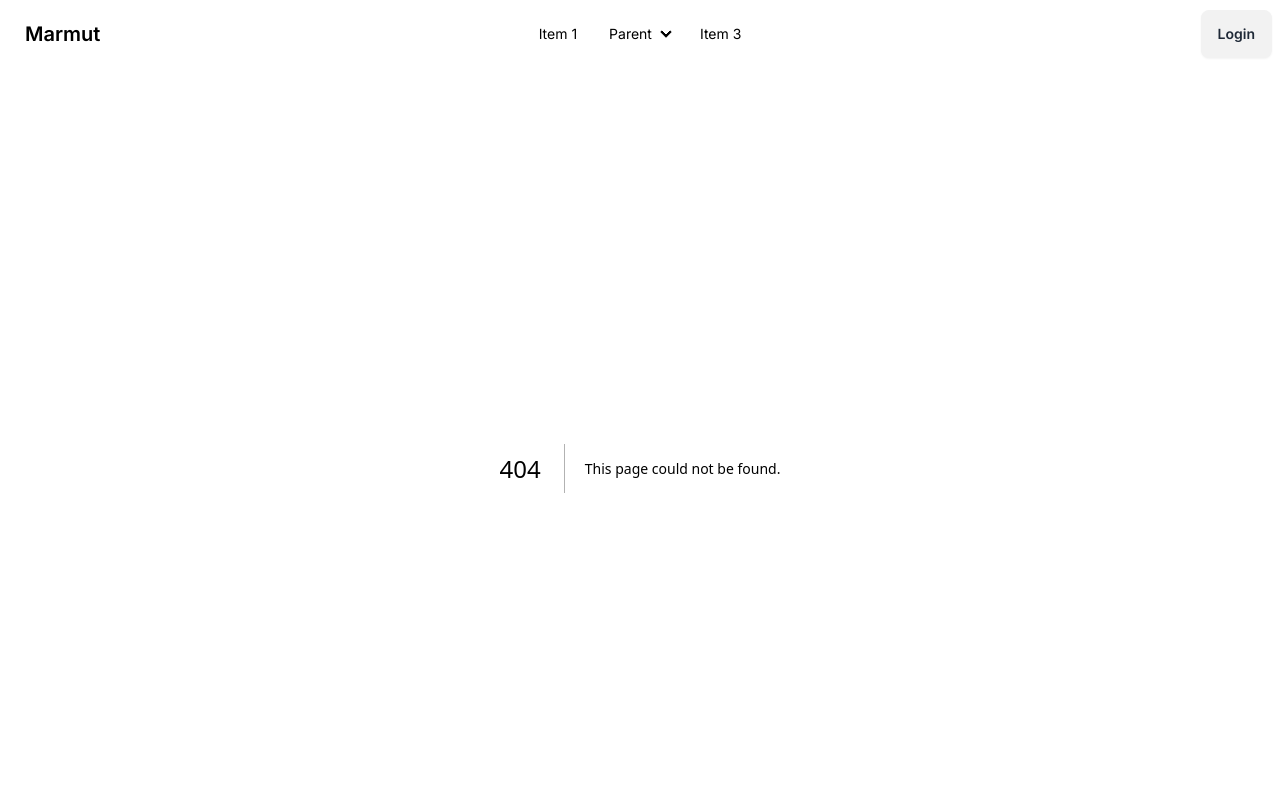
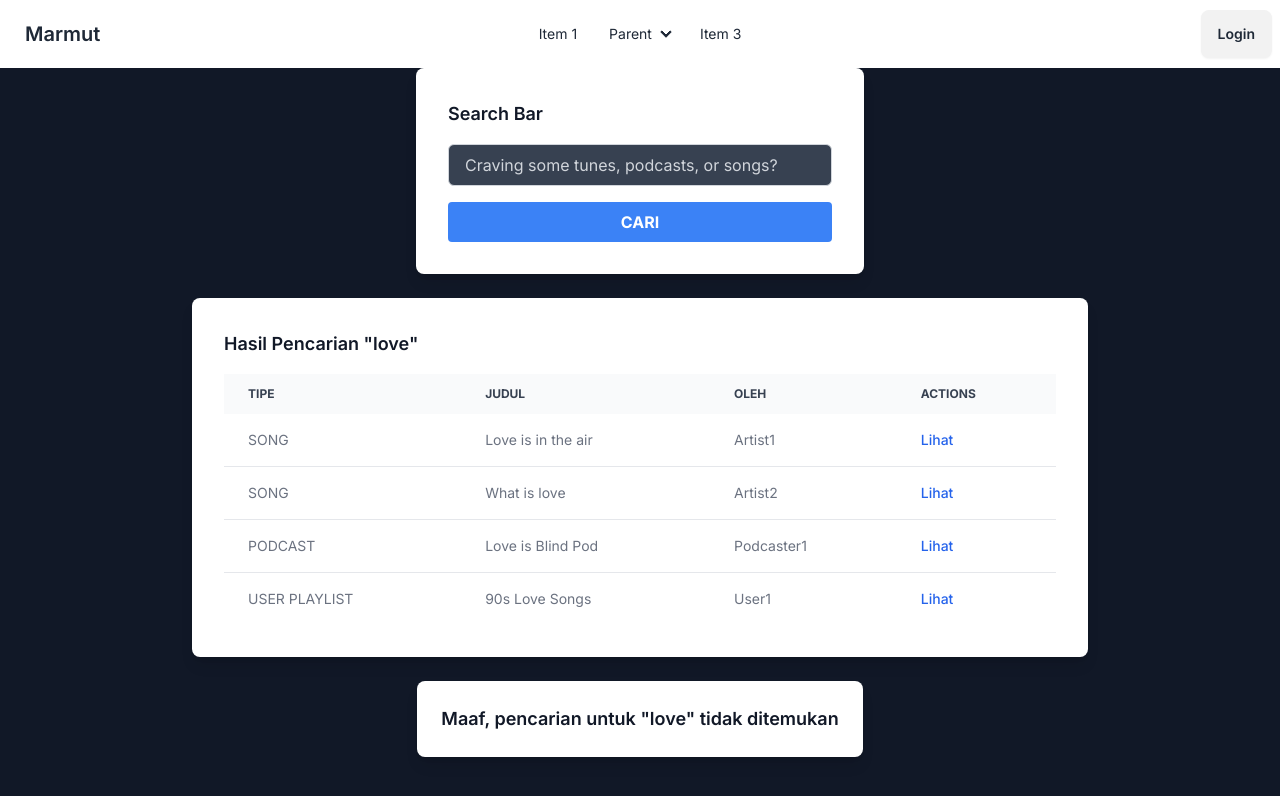
Before and after one commit to juankhusuma/marmut, a Next.js app: page /search in a window 1280 px wide. Before the commit this address had no page. Shown: the top 796 px of the page. Built offline with nearby package versions, Linux system fonts and the light colour scheme.

Commit message:
Implement Page Search Bar (backup f)

```diff
--- /dev/null
+++ b/src/app/search/page.tsx
@@ -0,0 +1,74 @@
+import Link from 'next/link';
+
+export default function SearchBar() {
+  return (
+<div className="flex flex-col items-center min-h-screen bg-gray-900">
+      <div className="bg-white p-8 rounded-lg shadow-lg text-gray-900 w-full max-w-md">
+        <div className="text-lg mb-4 font-semibold">Search Bar</div>
+        <div>
+          <label htmlFor="query" className="sr-only">Query:</label>
+          <input
+            type="text"
+            id="query"
+            name="query"
+            placeholder="Craving some tunes, podcasts, or songs?"
+            className="px-4 py-2 border border-gray-300 rounded-md w-full text-white bg-gray-700 placeholder-gray-300"
+          />
+        </div>
+        <button type="submit" className="mt-4 bg-blue-500 hover:bg-blue-700 text-white font-bold py-2 px-4 rounded block w-full">
+          CARI
+        </button>
+      </div>
+      <div className="bg-white p-8 mt-6 rounded-lg shadow-lg text-gray-900 w-full max-w-4xl">
+        <h2 className="text-lg mb-4 font-semibold">Hasil Pencarian "love"</h2>
+        <table className="w-full text-sm text-left text-gray-500">
+          <thead className="text-xs text-gray-700 uppercase bg-gray-50">
+            <tr>
+              <th scope="col" className="px-6 py-3">Tipe</th>
+              <th scope="col" className="px-6 py-3">Judul</th>
+              <th scope="col" className="px-6 py-3">Oleh</th>
+              <th scope="col" className="px-6 py-3">Actions</th>
+            </tr>
+          </thead>
+          <tbody>
+            <tr className="bg-white border-b">
+              <td className="px-6 py-4">SONG</td>
+              <td className="px-6 py-4">Love is in the air</td>
+              <td className="px-6 py-4">Artist1</td>
+              <td className="px-6 py-4">
+                <a href="#" className="font-medium text-blue-600 hover:text-blue-800">Lihat</a>
+              </td>
+            </tr>
+            <tr className="bg-white border-b">
+              <td className="px-6 py-4">SONG</td>
+              <td className="px-6 py-4">What is love</td>
+              <td className="px-6 py-4">Artist2</td>
+              <td className="px-6 py-4">
+                <a href="#" className="font-medium text-blue-600 hover:text-blue-800">Lihat</a>
+              </td>
+            </tr>
+            <tr className="bg-white border-b">
+              <td className="px-6 py-4">PODCAST</td>
+              <td className="px-6 py-4">Love is Blind Pod</td>
+              <td className="px-6 py-4">Podcaster1</td>
+              <td className="px-6 py-4">
+                <a href="#" className="font-medium text-blue-600 hover:text-blue-800">Lihat</a>
+              </td>
+            </tr>
+            <tr className="bg-white">
+              <td className="px-6 py-4">USER PLAYLIST</td>
+              <td className="px-6 py-4">90s Love Songs</td>
+              <td className="px-6 py-4">User1</td>
+              <td className="px-6 py-4">
+                <a href="#" className="font-medium text-blue-600 hover:text-blue-800">Lihat</a>
+              </td>
+            </tr>
+          </tbody>
+        </table>
+      </div>
+      <div className="bg-white p-6 rounded-lg shadow-lg text-gray-900 mx-4 mt-6 mb-20">
+        <h2 className="text-lg font-semibold text-center">Maaf, pencarian untuk "love" tidak ditemukan</h2>
+      </div>
+    </div>
+  );
+}
```
